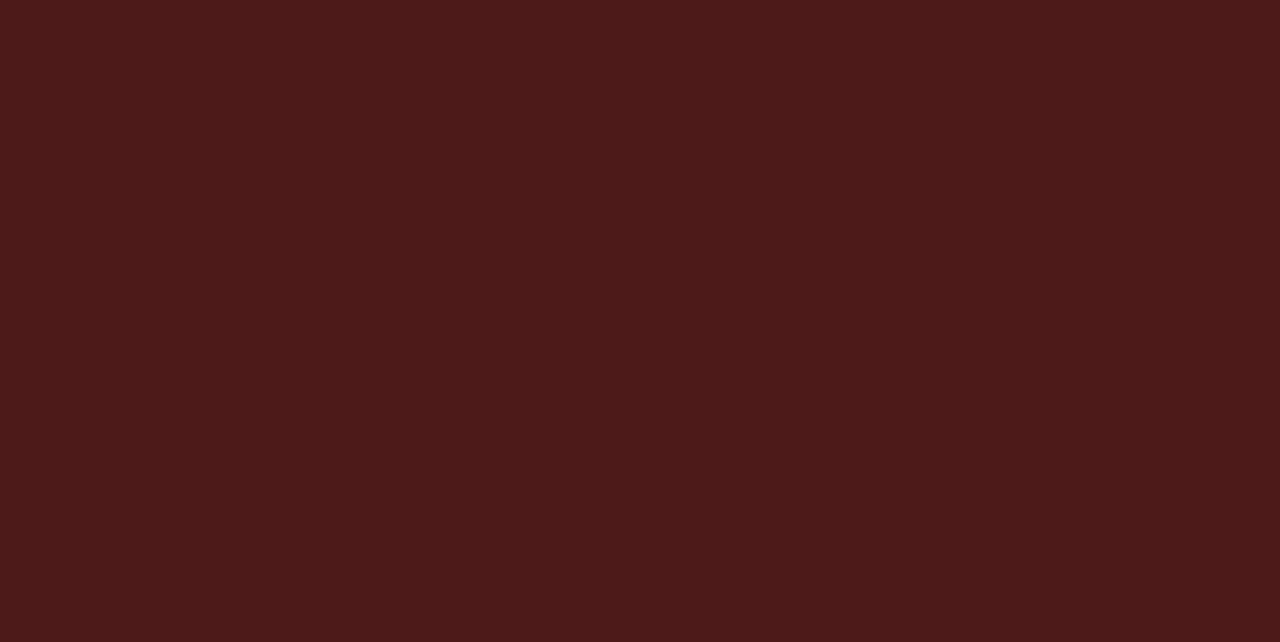
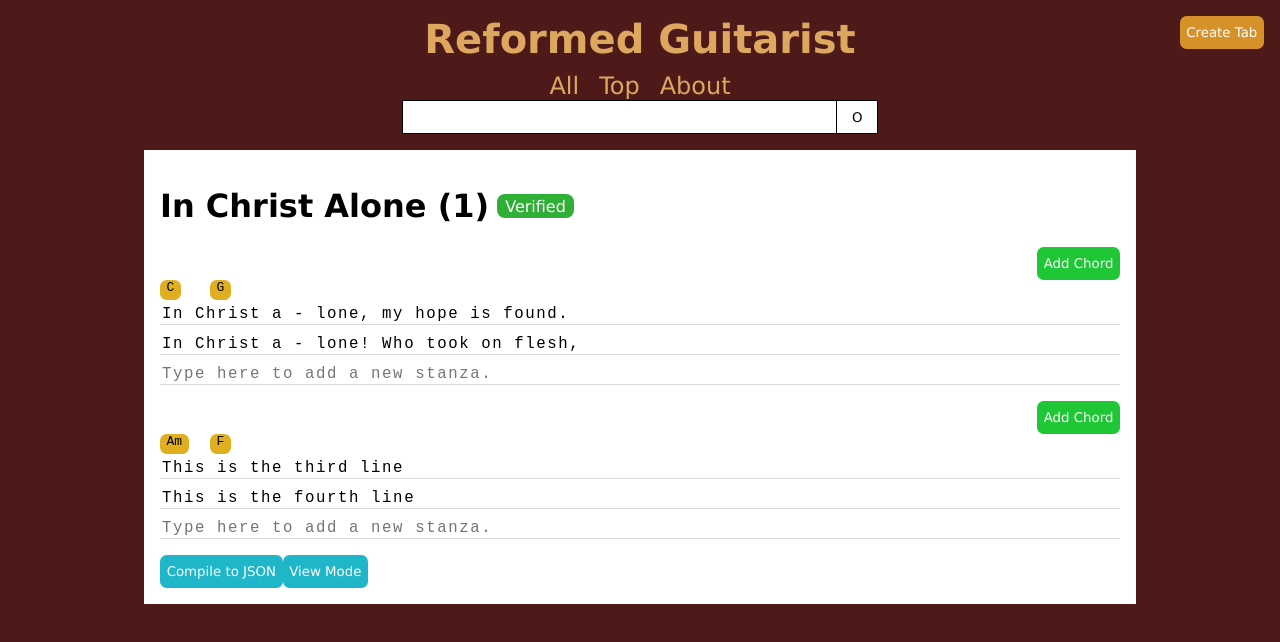
Before and after one commit to JusticePro/rgmainv2, a React (Vite) app: page /song/1/edit in a window 1280 px wide. Before the commit this address had no page. Shown: the top 642 px of the page. Built offline with nearby package versions, Linux system fonts and the light colour scheme.

Commit message:
Added edit page route

```diff
--- a/src/Pages/PageSongView.jsx
+++ b/src/Pages/PageSongView.jsx
@@ -26,7 +26,7 @@ export function PageSongView({editing=false})
                 <h1 className='page-songview-title'>{tabData.title} ({tabData.hymnId})</h1>
                 {tabData.verified ? <Badge text={'Verified'} color={'#2faf35ff'} /> : <></>}
             </div>
-            <Song editable={false} tab={tabData.tab} />
+            <Song editable={editing} tab={tabData.tab} />
         </>
     ) : (<h1>Loading...</h1>);
 }
--- a/src/main.jsx
+++ b/src/main.jsx
@@ -13,6 +13,7 @@ createRoot(document.getElementById('root')).render(
         <Route element={<Master />}>
           <Route index element={<h1>yo</h1>} />
           <Route path="/song/:songId" element={<PageSongView />} />
+          <Route path="/song/:songId/edit" element={<PageSongView editing={true} />} />
         </Route>
 
       </Routes>
```
